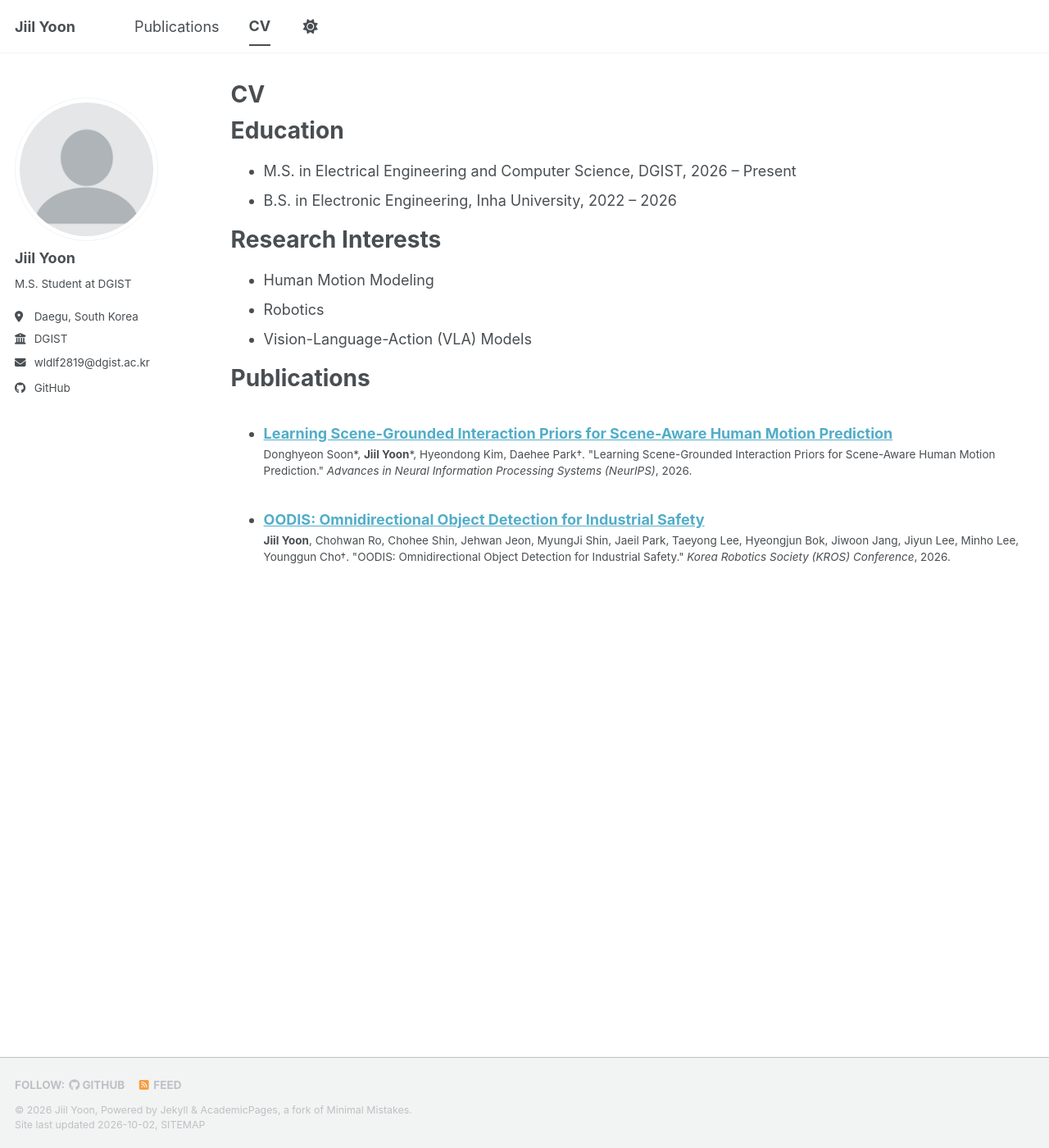
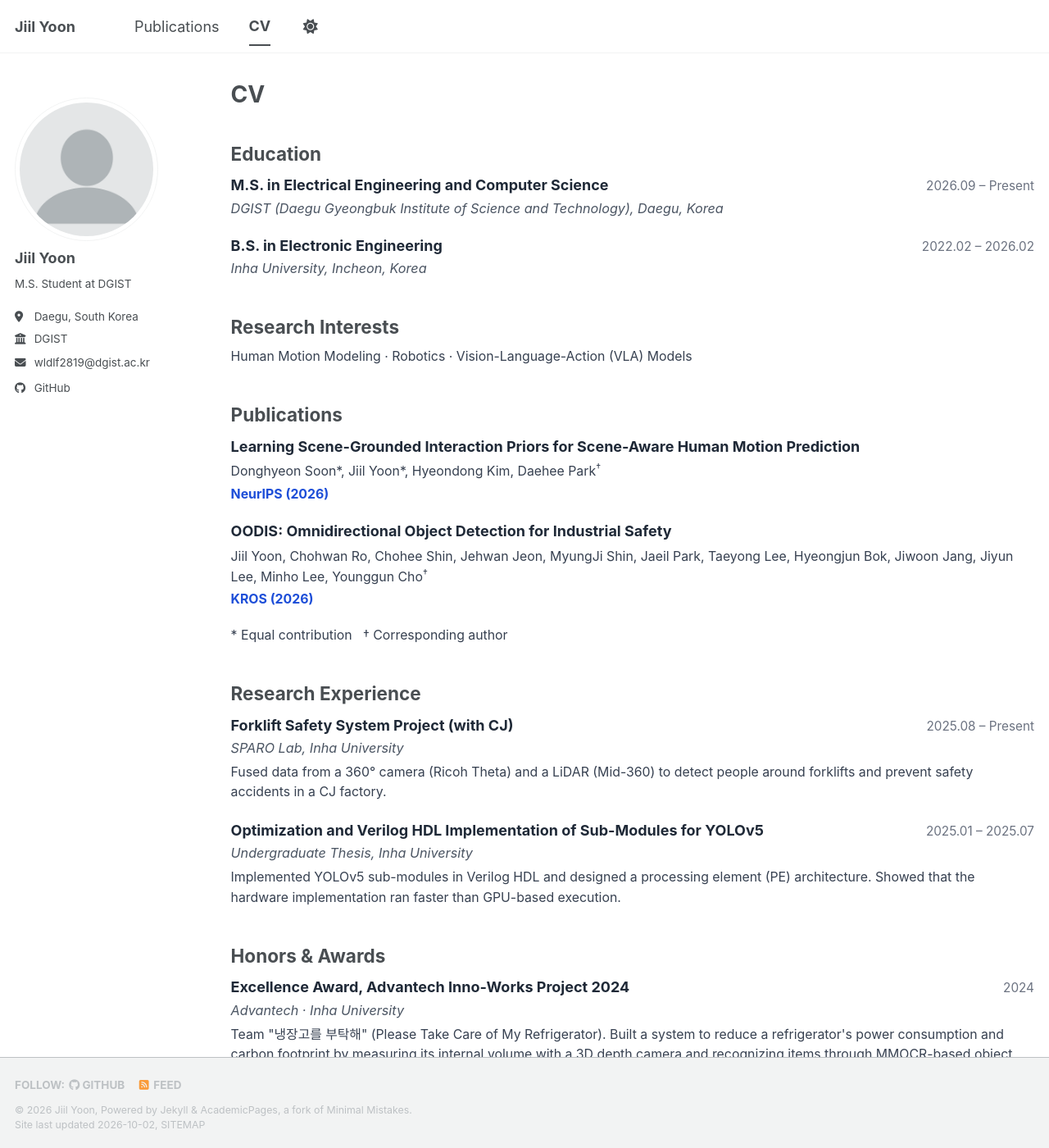
Before and after one commit to Yoon-Ji-Il/Yoon-Ji-Il.github.io, a Jekyll site: the page built from _pages/cv.md, in a window 1280 px wide and 1400 px high. Shown: the whole window at 82% size. Built offline with Jekyll 4.4.1, drawn with Linux system fonts in a browser that asks for light colours; a style sheet for code colours, icons or effects is not loaded; some of the changed text lies outside the part shown.

Commit message:
Add files via upload

```diff
--- a/_pages/cv.md
+++ b/_pages/cv.md
@@ -9,19 +9,81 @@ redirect_from:
 
 {% include base_path %}
 
-Education
-======
-* M.S. in Electrical Engineering and Computer Science, DGIST, 2026 – Present
-* B.S. in Electronic Engineering, Inha University, 2022 – 2026
+<style>
+.cv-item { margin: 0 0 1.1em; }
+.cv-head { display: flex; justify-content: space-between; gap: 1em; align-items: baseline; }
+.cv-title { font-weight: 700; color: #1f2937; }
+.cv-date { flex-shrink: 0; white-space: nowrap; font-size: 0.85em; color: #6b7280; }
+.cv-sub { font-size: 0.9em; font-style: italic; color: #4b5563; margin-top: 0.15em; }
+.cv-desc { font-size: 0.88em; color: #374151; margin-top: 0.35em; line-height: 1.55; }
+.cv-venue { font-size: 0.88em; font-weight: 700; color: #1d4ed8; margin-top: 0.2em; }
+.cv-skill { font-size: 0.9em; margin: 0 0 0.4em; }
+.cv-skill b { display: inline-block; min-width: 9em; color: #1f2937; }
+html[data-theme="dark"] .cv-title, html[data-theme="dark"] .cv-skill b { color: #f3f4f6; }
+html[data-theme="dark"] .cv-sub, html[data-theme="dark"] .cv-desc, html[data-theme="dark"] .cv-date { color: #d1d5db; }
+html[data-theme="dark"] .cv-venue { color: #93c5fd; }
+@media (max-width: 600px) { .cv-head { flex-direction: column; gap: 0.1em; } }
+</style>
 
-Research Interests
-======
-* Human Motion Modeling
-* Robotics
-* Vision-Language-Action (VLA) Models
+## Education
 
-Publications
-======
-  <ul>{% for post in site.publications reversed %}
-    {% include archive-single-cv.html %}
-  {% endfor %}</ul>
+<div class="cv-item">
+<div class="cv-head"><span class="cv-title">M.S. in Electrical Engineering and Computer Science</span><span class="cv-date">2026.09 – Present</span></div>
+<div class="cv-sub">DGIST (Daegu Gyeongbuk Institute of Science and Technology), Daegu, Korea</div>
+</div>
+
+<div class="cv-item">
+<div class="cv-head"><span class="cv-title">B.S. in Electronic Engineering</span><span class="cv-date">2022.02 – 2026.02</span></div>
+<div class="cv-sub">Inha University, Incheon, Korea</div>
+</div>
+
+## Research Interests
+
+<div class="cv-desc">Human Motion Modeling · Robotics · Vision-Language-Action (VLA) Models</div>
+
+## Publications
+
+{% assign pubs = site.publications | sort: "date" | reverse %}
+{% for post in pubs %}
+<div class="cv-item">
+<div class="cv-title">{{ post.title }}</div>
+<div class="cv-desc">{{ post.authors }}</div>
+<div class="cv-venue">{{ post.venue_short | default: post.venue }} ({{ post.date | date: "%Y" }})</div>
+</div>
+{% endfor %}
+
+<div class="cv-desc">* Equal contribution &nbsp; † Corresponding author</div>
+
+## Research Experience
+
+<div class="cv-item">
+<div class="cv-head"><span class="cv-title">Forklift Safety System Project (with CJ)</span><span class="cv-date">2025.08 – Present</span></div>
+<div class="cv-sub">SPARO Lab, Inha University</div>
+<div class="cv-desc">Fused data from a 360° camera (Ricoh Theta) and a LiDAR (Mid-360) to detect people around forklifts and prevent safety accidents in a CJ factory.</div>
+</div>
+
+<div class="cv-item">
+<div class="cv-head"><span class="cv-title">Optimization and Verilog HDL Implementation of Sub-Modules for YOLOv5</span><span class="cv-date">2025.01 – 2025.07</span></div>
+<div class="cv-sub">Undergraduate Thesis, Inha University</div>
+<div class="cv-desc">Implemented YOLOv5 sub-modules in Verilog HDL and designed a processing element (PE) architecture. Showed that the hardware implementation ran faster than GPU-based execution.</div>
+</div>
+
+## Honors & Awards
+
+<div class="cv-item">
+<div class="cv-head"><span class="cv-title">Excellence Award, Advantech Inno-Works Project 2024</span><span class="cv-date">2024</span></div>
+<div class="cv-sub">Advantech · Inha University</div>
+<div class="cv-desc">Team "냉장고를 부탁해" (Please Take Care of My Refrigerator). Built a system to reduce a refrigerator's power consumption and carbon footprint by measuring its internal volume with a 3D depth camera and recognizing items through MMOCR-based object detection, text recognition, and tracking.</div>
+</div>
+
+<div class="cv-item">
+<div class="cv-head"><span class="cv-title">Certificate of Completion, Samsung Dream Class</span><span class="cv-date">2023.02 – 2024.02</span></div>
+<div class="cv-sub">Samsung</div>
+<div class="cv-desc">Completed a one-year educational volunteer program run by Samsung.</div>
+</div>
+
+## Skills
+
+<div class="cv-skill"><b>Programming</b>Python, C/C++, Verilog</div>
+<div class="cv-skill"><b>Robotics &amp; Tools</b>ROS 1/2, Docker</div>
+<div class="cv-skill"><b>Hardware</b>FPGA (Zybo, UltraScale)</div>
```
Also changed, not shown: _pages/navigation.yml (added, +11 -0 lines).
